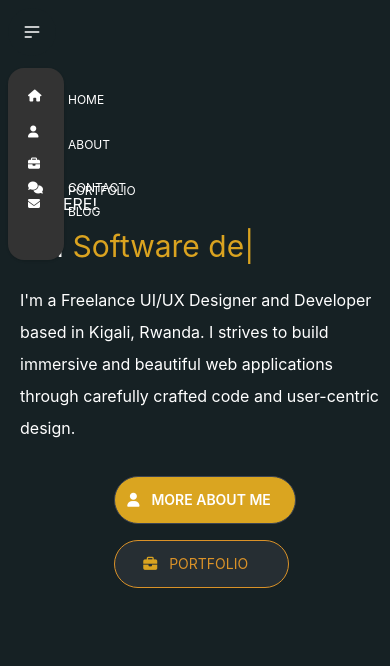
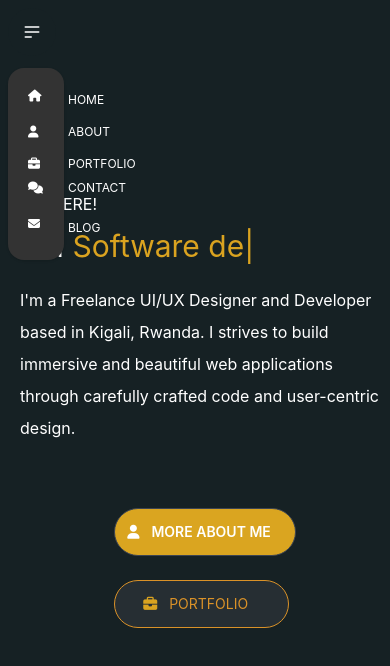
Before and after one commit to BonacePatrick/Portifolio-web, a React (Create React App) app: page / in a window 390 px wide. Both pictures are taken after a click on the label 32 px from the left and 32 px from the top of the page. Shown: the top 666 px of the page. Built offline with nearby package versions, Linux system fonts and the light colour scheme; what tw-elements would draw is missing.

Commit message:
fix some thing

```diff
--- a/src/components/Home/NavHero.jsx
+++ b/src/components/Home/NavHero.jsx
@@ -11,12 +11,12 @@ const NavHero = () => {
             <label tabIndex={0} className="btn btn-ghost btn-circle text-white bg-[#162124]">
                 <svg xmlns="http://www.w3.org/2000/svg" className="h-5 w-5" fill="none" viewBox="0 0 24 24" stroke="currentColor"><path strokeLinecap="round" strokeLinejoin="round" strokeWidth="2" d="M4 6h16M4 12h16M4 18h7" /></svg>
             </label>
-            <ul tabIndex={0} className="menu menu-compact dropdown-content mt-3  shadow bg-[#333333] rounded-box w-14  lg:h-56 relative text-white">
-                <li className='ml-6 hover:text-[#daa320]'><i className="fa-solid fa-house lg:-translate-x-4 lg:translate-y-8 hover:text-[#daa320]  font-extrabold -translate-x-5 translate-y-3 text-xs lg:text-sm"></i><Link to='/' className='translate-x-5 -translate-y-4 lg:translate-y-0 text-xs lg:text-sm '>HOME</Link></li>
-                <li className='ml-6 hover:text-[#daa320]'><i className="fa-solid fa-user lg:-translate-x-4 lg:translate-y-1 lg:my-3 hover:text-[#daa320]  font-extrabold -translate-x-5 -translate-y-4 text-xs lg:text-sm"></i><Link to='/About' className='-translate-y-[2.2rem] lg:-translate-y-10 translate-x-5 text-xs lg:text-sm'>ABOUT</Link></li>
-                <li className='ml-6 hover:text-[#daa320]'><i className="fa-solid fa-briefcase lg:-translate-x-4 lg:-translate-y-5 lg:mb-3 hover:text-[#daa320] font-extrabold -translate-x-5 -translate-y-12 text-xs lg:text-sm"></i><Link to='/Portfolio' className='-translate-y-[3.3rem] lg:-translate-y-16 translate-x-5 text-xs lg:text-sm'>PORTFOLIO</Link></li>
+            <ul tabIndex={0} className="menu menu-compact dropdown-content mt-3  shadow bg-[#333333] rounded-box w-14  lg:h-60 relative text-white">
+                <li className='ml-6 hover:text-[#daa320]'><i className="fa-solid fa-house lg:-translate-x-4 lg:translate-y-4 hover:text-[#daa320]  font-extrabold -translate-x-5 translate-y-3  text-xs lg:text-sm"></i><Link to='/' className='translate-x-5 -translate-y-4 text-xs lg:text-sm '>HOME</Link></li>
+                <li className='ml-6 hover:text-[#daa320]'><i className="fa-solid fa-user lg:-translate-x-4 lg:-translate-y-5 lg:my-3 hover:text-[#daa320]  font-extrabold -translate-x-5 -translate-y-4 text-xs lg:text-sm"></i><Link to='/About' className='-translate-y-[3rem] lg:-translate-y-16 translate-x-5 text-xs lg:text-sm'>ABOUT</Link></li>
+                <li className='ml-6 hover:text-[#daa320]'><i className="fa-solid fa-briefcase lg:-translate-x-4 lg:-translate-y-[3.3rem] lg:mb-3 hover:text-[#daa320] font-extrabold -translate-x-5 -translate-y-12 text-xs lg:text-sm"></i><Link to='/Portfolio' className='-translate-y-[5rem] lg:-translate-y-24 translate-x-5 text-xs lg:text-sm'>PORTFOLIO</Link></li>
                 <li className='ml-6 hover:text-[#daa320] absolute top-36 lg:top-48'><i className="fa-solid fa-comments lg:-translate-x-4 my-2 lg:-translate-y-12 hover:text-[#daa320] font-extrabold  -translate-y-12  -translate-x-5 text-xs lg:text-sm"></i><Link to='/Contact' className='translate-x-5 -translate-y-[5.5rem] text-xs lg:text-sm'>CONTACT</Link></li>
-                <li className='ml-6 hover:text-[#daa320] absolute top-[7.5rem] lg:top-64'><i className="fa-solid fa-envelope lg:-translate-x-4 lg:-translate-y-16 hover:text-[#daa320] font-extrabold  -translate-x-5 text-xs lg:text-sm"></i><Link to='/Blog' className='lg:translate-x-5 lg:-translate-y-24 -translate-y-6 translate-x-5 text-xs lg:text-sm'>BLOG</Link></li>
+                <li className='ml-6 hover:text-[#daa320] absolute top-[7.5rem] lg:top-64'><i className="fa-solid fa-envelope lg:-translate-x-4 translate-y-5 lg:-translate-y-16 hover:text-[#daa320] font-extrabold  -translate-x-5 text-xs lg:text-sm"></i><Link to='/Blog' className='lg:translate-x-5 lg:-translate-y-24 -translate-y-2 translate-x-5 text-xs lg:text-sm'>BLOG</Link></li>
             </ul>
             </div>
         </div>
@@ -50,7 +50,7 @@ const NavHero = () => {
          I strives to build immersive and beautiful web applications
          through carefully crafted code and user-centric design.
         </p>
-        <div className="flex flex-col lg:flex-row mt-8 space-y-4 lg:space-y-0 mx-auto lg:mx-0">
+        <div className="flex flex-col lg:flex-row mt-16 lg:mt-8 space-y-6 lg:space-y-0 mx-auto lg:mx-0">
           <div>
           <Link to='/About' className='btn lg:mr-10 rounded-full bg-[#daa520] px-6 lg:px-10' ><i className="fa-solid fa-user text-white -translate-x-3"/>MORE ABOUT ME</Link>
           </div>
```
